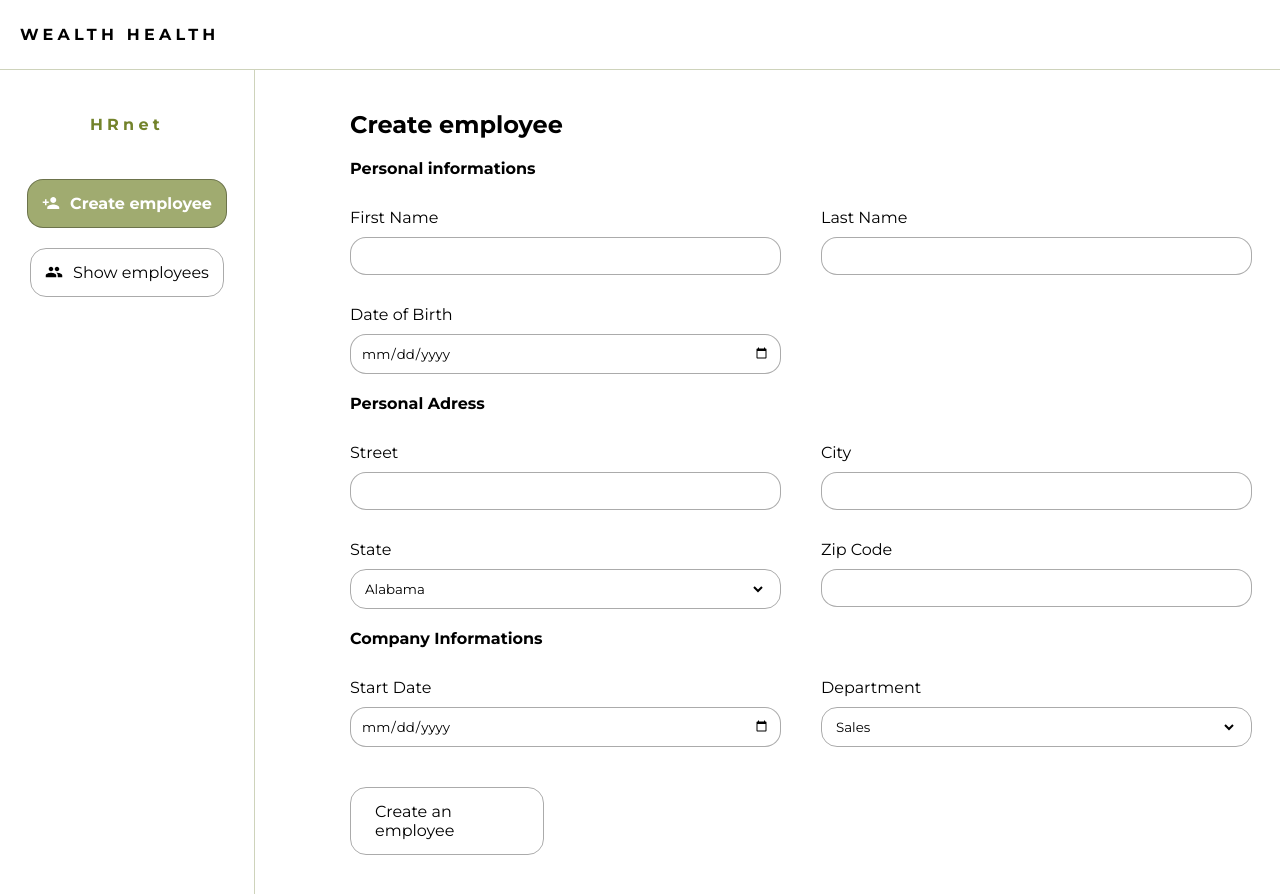
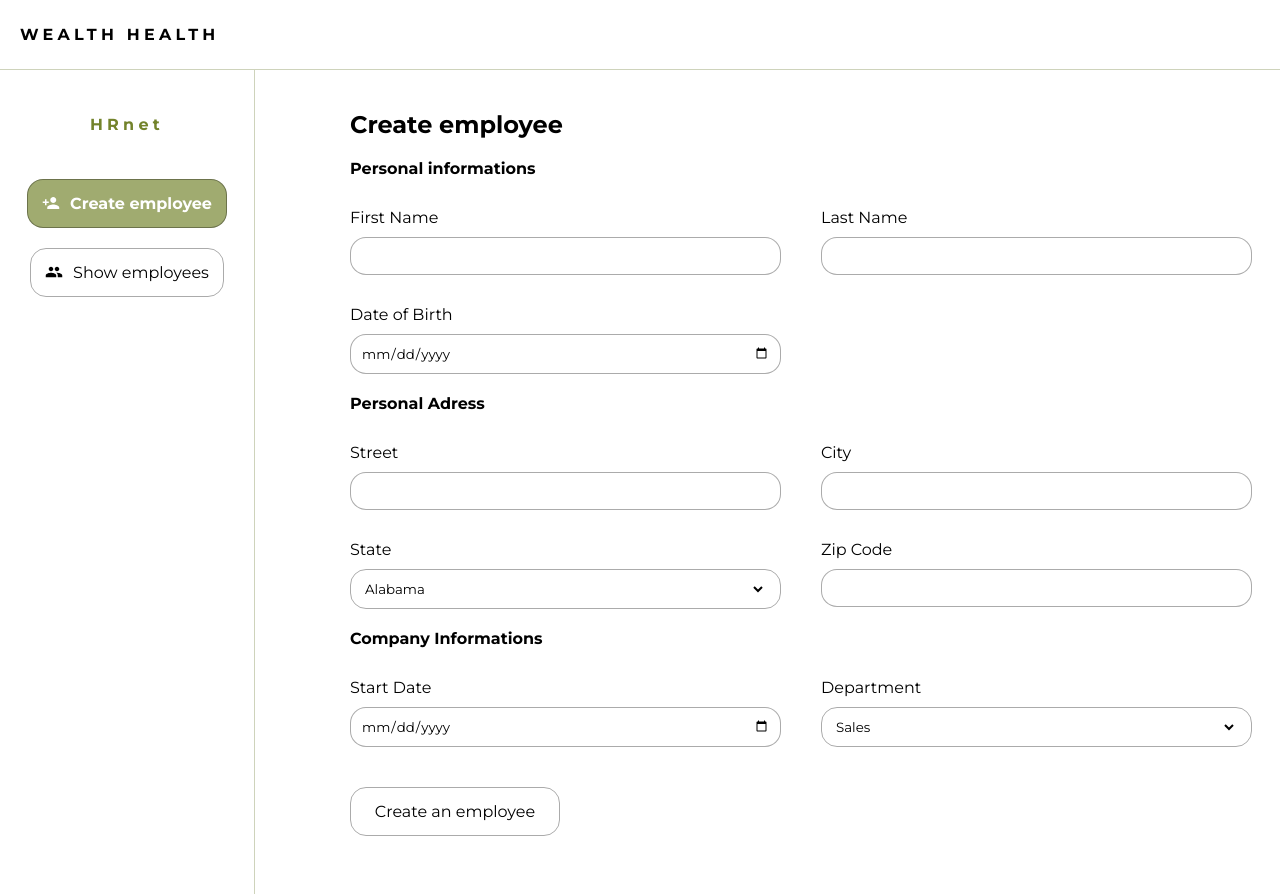
Before and after one commit to jimmylelievre/-JimmyLelievre_14_16062022, a React (Create React App) app: page / in a window 1280 px wide. Shown: the top 894 px of the page. Built offline with nearby package versions, Linux system fonts and the light colour scheme.

Commit message:
Setting up test

```diff
--- a/src/components/Input.tsx
+++ b/src/components/Input.tsx
@@ -3,14 +3,17 @@ import React from "react";
 type Props = {
   name: string;
   type: string;
+  role: string;
+
   setValue: (value: string) => void;
 };
 
-const Input = ({ name, type, setValue }: Props) => {
+const Input = ({ name, type, role, setValue }: Props) => {
   return (
     <div className="input">
       <label htmlFor={name}>{name}</label>
       <input
+        role={role}
         type={type}
         id={name}
         onChange={(e) => {
--- a/src/pages/CreateEmployee.tsx
+++ b/src/pages/CreateEmployee.tsx
@@ -39,10 +39,6 @@ const CreateEmployee = () => {
   const [modalIsOpen, setModalIsOpen] = useState(false);
   const toggleModal = () => setModalIsOpen(!modalIsOpen);
 
-  /*   const [employeesList, setEmployeesList] = useState<employee>(); */
-  /*  const employeesList: any[] = []; */
-  /* const [newEmployees, setNewEmployees] = useState<any[]>([]); */
-
   const submitEmployee = () => {
     const employees = JSON.parse(localStorage.getItem("employees") || "[]");
     employees.push(newEmployee);
@@ -60,11 +56,13 @@ const CreateEmployee = () => {
         <Input
           name="First Name"
           type="text"
+          role="firstName-input"
           setValue={(value: string) => dispatch(setFirstName(value))}
         />
         <Input
           name="Last Name"
           type="text"
+          role="lastName-input"
           setValue={(value: string) => dispatch(setLastName(value))}
         />
       </div>
@@ -77,11 +75,13 @@ const CreateEmployee = () => {
         <Input
           name="Street"
           type="text"
+          role="street-input"
           setValue={(value: string) => dispatch(setStreet(value))}
         />
         <Input
           name="City"
           type="text"
+          role="city-input"
           setValue={(value: string) => dispatch(setCity(value))}
         />
       </div>{" "}
@@ -94,6 +94,7 @@ const CreateEmployee = () => {
         <Input
           name="Zip Code"
           type="number"
+          role="number-input"
           setValue={(value: string) => dispatch(setZipCode(value))}
         />
       </div>
--- a/src/styles/pages/_createEmployee.scss
+++ b/src/styles/pages/_createEmployee.scss
@@ -11,16 +11,17 @@
     gap: 40px;
   }
   .button {
+    display: flex;
+    justify-content: center;
     border: 1px solid rgba(0, 0, 0, 0.33);
     border-radius: 16px;
     margin-top: 40px;
     padding: 14px;
     display: flex;
-    width: 194px;
+    width: 210px;
     cursor: pointer;
 
     p {
-      margin-left: 10px;
       font-size: 16px;
       color: black;
     }
```
Also changed, not shown: 1 other file (tests, documents, lock files or other folders).
